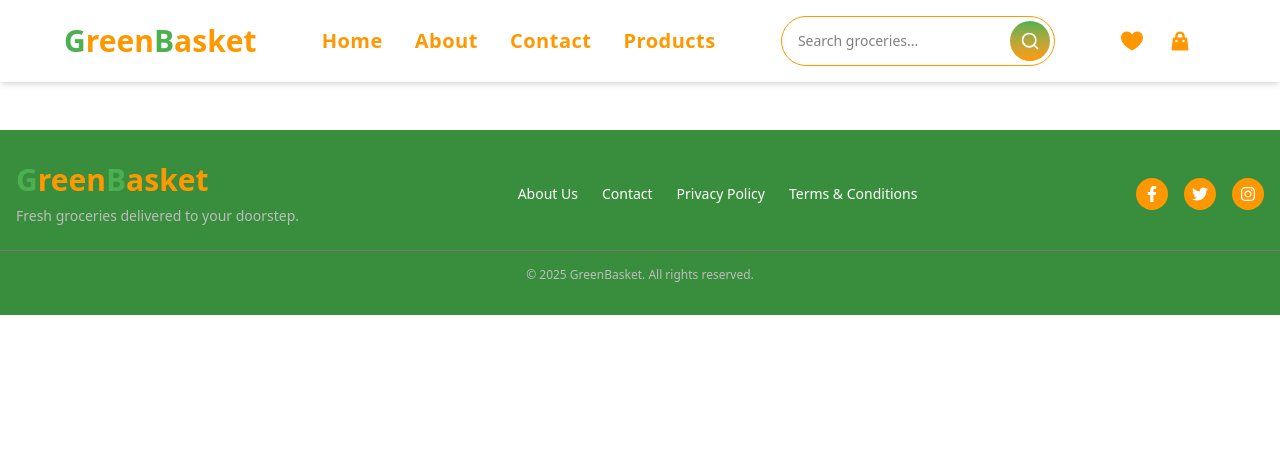
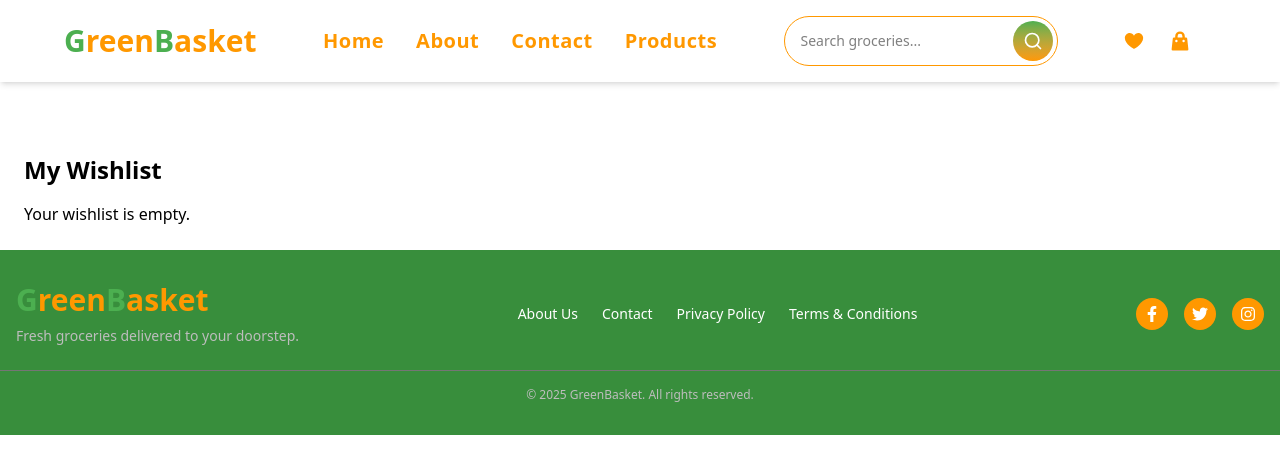
Before and after one commit to ShivaniCharan4101997/GreenBasket, a React (Vite) app: page /wishlist in a window 1280 px wide. Shown: the top 474 px of the page. Built offline with nearby package versions, Linux system fonts and the light colour scheme.

Commit message:
wishliat page

```diff
--- a/src/App.jsx
+++ b/src/App.jsx
@@ -6,6 +6,7 @@ import Navbar from "./components/Navbar";
 import Products from "./pages/Products";
 import Contact from "./pages/Contact";
 import About from "./pages/About";
+import WishlistPage from "./pages/WishList";
 const App = () => {
   return (
     <div>
@@ -16,6 +17,7 @@ const App = () => {
           <Route path="/products" element={<Products />} />
           <Route path="/about" element={<About />} />
           <Route path="/contact" element={<Contact />} />
+          <Route path="/wishlist" element={<WishlistPage />} />
         </Routes>
         <Footer />
       </BrowserRouter>
--- a/src/components/Navbar.jsx
+++ b/src/components/Navbar.jsx
@@ -5,8 +5,10 @@ import { NavLink, Link } from "react-router-dom";
 import { FiSearch, FiMenu, FiX } from "react-icons/fi";
 import Container from "../ui/Container";
 import { useSearchContext } from "../context/SearchContext";
+import { useWishlist } from "../context/WishlistContext";
 
 const Navbar = () => {
+  const { wishlist } = useWishlist();
   const [isOpen, setIsOpen] = useState(false);
   const { query, setQuery } = useSearchContext();
   return (
@@ -53,12 +55,17 @@ const Navbar = () => {
           {/* Actions + Hamburger */}
           <div className="flex items-center space-x-6 text-[var(--color-secondary)]">
             {/* Favorites + Cart (always visible) */}
-            <NavLink
-              to="/favorites"
-              className="text-2xl hover:text-[var(--color-primary)] transition"
+            <Link
+              to="/wishlist"
+              className="relative text-2xl hover:text-[var(--color-primary)] transition"
             >
-              <GoHeartFill />
-            </NavLink>
+              <GoHeartFill className="text-xl text-[var(--color-secondary)]" />
+              {wishlist.length > 0 && (
+                <span className="absolute -top-2 -right-2 bg-red-500 text-white text-xs rounded-full px-1">
+                  {wishlist.length}
+                </span>
+              )}
+            </Link>
             <NavLink
               to="/cart"
               className="text-2xl hover:text-[var(--color-primary)] transition"
--- a/src/components/ProductCard.jsx
+++ b/src/components/ProductCard.jsx
@@ -1,14 +1,19 @@
-import {  useState } from "react";
+import { useState } from "react";
 import { GoHeart, GoHeartFill } from "react-icons/go";
 import { HiShoppingBag } from "react-icons/hi";
 import AnimatedNumber from "./AnimatedNumber";
+import { useWishlist } from "../context/WishlistContext";
 
 const ProductCard = ({ product }) => {
-  const [wishlist, setWishlist] = useState(false);
   const [quantity, setQuantity] = useState(0);
+  const { addToWishlist, removeFromWishlist, isInWishlist } = useWishlist();
 
   const toggleWishlist = () => {
-    setWishlist(!wishlist);
+    if (isInWishlist(product.id)) {
+      removeFromWishlist(product.id);
+    } else {
+      addToWishlist(product);
+    }
   };
 
   const increaseQty = () => {
@@ -33,7 +38,7 @@ const ProductCard = ({ product }) => {
         onClick={toggleWishlist}
         className="absolute top-4 right-4 w-9 h-9 flex items-center justify-center rounded-full bg-white shadow-md hover:bg-gray-100 transition"
       >
-        {wishlist ? (
+        {isInWishlist(product.id) ? (
           <GoHeartFill className="text-red-500 text-lg" />
         ) : (
           <GoHeart className="text-gray-500 text-lg" />
@@ -74,18 +79,25 @@ const ProductCard = ({ product }) => {
 
       {/* Cart Section */}
       <div className="mt-5">
-        {quantity === 0 ? <button
-          onClick={handleAddToCart}
-          className=" w-full flex items-center justify-center gap-2 bg-[var(--color-primary)]
+        {quantity === 0 ? (
+          <button
+            onClick={handleAddToCart}
+            className=" w-full flex items-center justify-center gap-2 bg-[var(--color-primary)]
           border border-transparent
-           text-white py-2.5 rounded-xl font-medium hover:text-green-600 hover:bg-transparent hover:border-green-600  transition">
-          <HiShoppingBag className="text-lg" /> <span>Add to Cart</span>
-        </button> :
-          <AnimatedNumber data={quantity} negativeCb={decreaseQty} positiveCb={increaseQty} />}
+           text-white py-2.5 rounded-xl font-medium hover:text-green-600 hover:bg-transparent hover:border-green-600  transition"
+          >
+            <HiShoppingBag className="text-lg" /> <span>Add to Cart</span>
+          </button>
+        ) : (
+          <AnimatedNumber
+            data={quantity}
+            negativeCb={decreaseQty}
+            positiveCb={increaseQty}
+          />
+        )}
       </div>
     </div>
   );
 };
 
-
 export default ProductCard;
--- /dev/null
+++ b/src/context/WishlistContext.jsx
@@ -0,0 +1,36 @@
+import { createContext, useContext, useState } from "react";
+
+const WishlistContext = createContext();
+
+export function WishlistProvider({ children }) {
+  const [wishlist, setWishlist] = useState([]);
+
+  const addToWishlist = (product) => {
+    setWishlist((prev) => {
+      if (!prev.find((item) => item.id === product.id)) {
+        return [...prev, product];
+      }
+      return prev;
+    });
+  };
+
+  const removeFromWishlist = (productId) => {
+    setWishlist((prev) => prev.filter((item) => item.id !== productId));
+  };
+
+  const isInWishlist = (productId) => {
+    return wishlist.some((item) => item.id === productId);
+  };
+
+  return (
+    <WishlistContext.Provider
+      value={{ wishlist, addToWishlist, removeFromWishlist, isInWishlist }}
+    >
+      {children}
+    </WishlistContext.Provider>
+  );
+}
+
+export function useWishlist() {
+  return useContext(WishlistContext);
+}
--- a/src/main.jsx
+++ b/src/main.jsx
@@ -3,11 +3,14 @@ import { createRoot } from "react-dom/client";
 import "./index.css";
 import App from "./App.jsx";
 import { SearchProvider } from "./context/SearchContext.jsx";
+import { WishlistProvider } from "./context/WishlistContext.jsx";
 
 createRoot(document.getElementById("root")).render(
   <StrictMode>
     <SearchProvider>
-      <App />
+      <WishlistProvider>
+        <App />
+      </WishlistProvider>
     </SearchProvider>
   </StrictMode>
 );
--- /dev/null
+++ b/src/pages/Cart.jsx
@@ -0,0 +1,7 @@
+import React from "react";
+
+const Cart = () => {
+  return <div>Cart</div>;
+};
+
+export default Cart;
--- a/src/pages/WishList.jsx
+++ b/src/pages/WishList.jsx
@@ -1,7 +1,23 @@
-import React from "react";
+import { useWishlist } from "../context/WishlistContext";
+import ProductCard from "../components/ProductCard";
 
-const WishList = () => {
-  return <div>WishList</div>;
+const WishlistPage = () => {
+  const { wishlist } = useWishlist();
+
+  return (
+    <div className="container mx-auto p-6">
+      <h2 className="text-2xl font-bold mb-4">My Wishlist</h2>
+      {wishlist.length === 0 ? (
+        <p>Your wishlist is empty.</p>
+      ) : (
+        <div className="grid [grid-template-columns:_repeat(auto-fit,minmax(300px,1fr))] gap-6">
+          {wishlist.map((product) => (
+            <ProductCard key={product.id} product={product} />
+          ))}
+        </div>
+      )}
+    </div>
+  );
 };
 
-export default WishList;
+export default WishlistPage;
```
